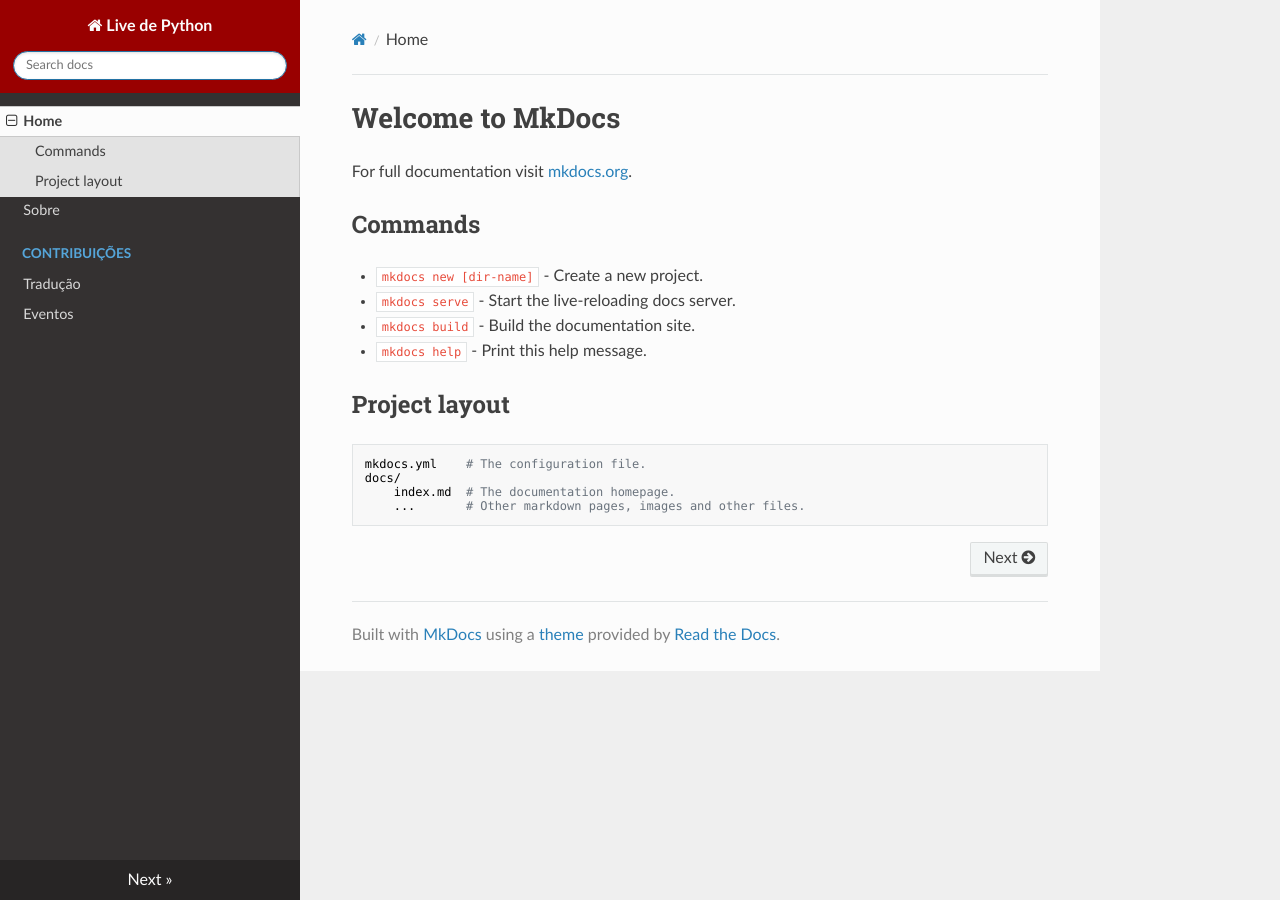
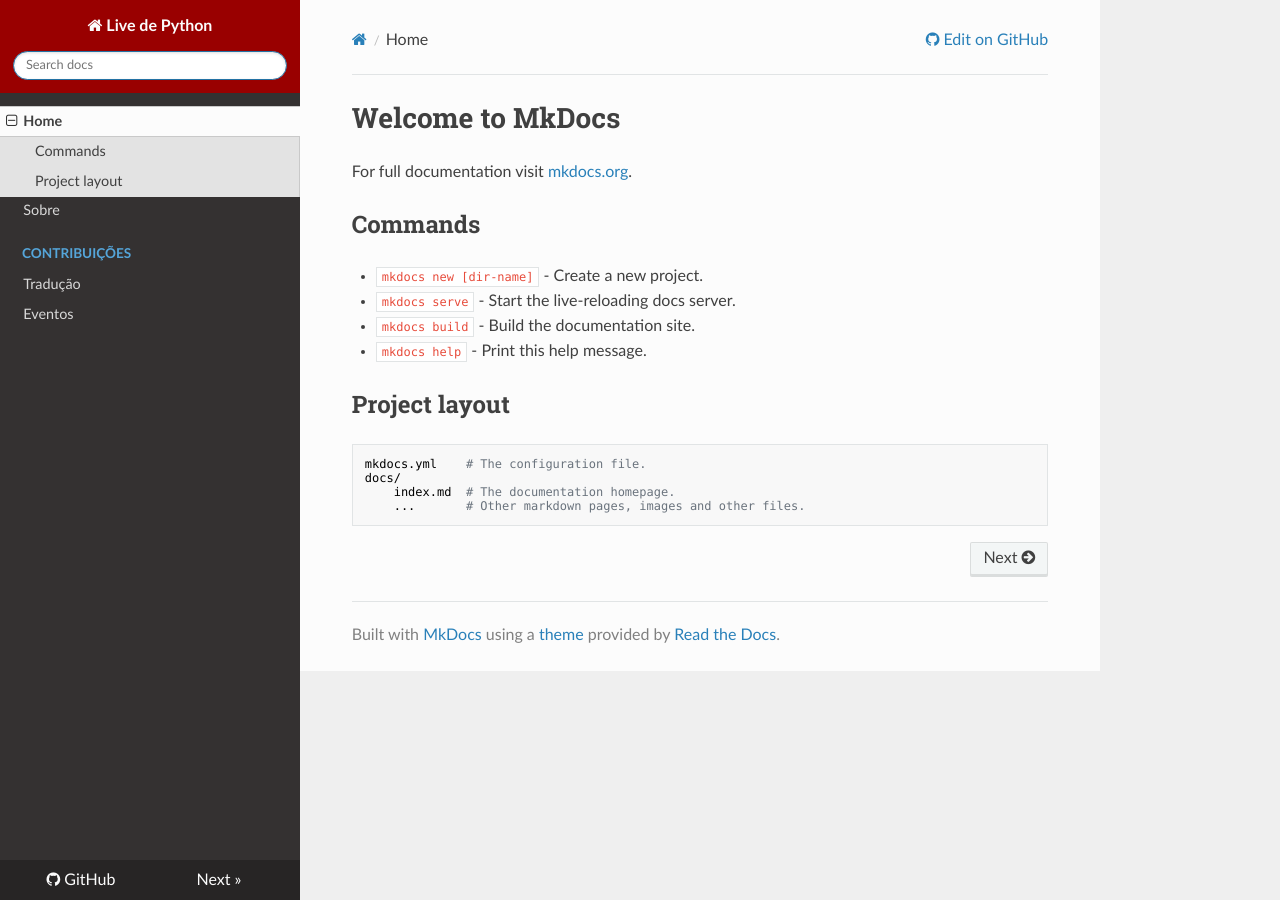
Before and after one commit to python-marcus-mariano/Tutorial-documentation-with-mkdocs-live-91, an MkDocs documentation site: the page built from docs/index.md, in a window 1280 px wide. Built offline with MkDocs 1.6.1, drawn with Linux system fonts in a browser that asks for light colours; nearby versions of some CDN libraries; some of the changed lines change nothing that is shown.

Commit message:
Add GitHub link to mkdocs file

```diff
--- a/mkdocs.yml
+++ b/mkdocs.yml
@@ -10,6 +10,8 @@ theme: readthedocs
 # theme:
 #   name: material
 
+repo_url: https://github.com/python-marcus-mariano/Tutorial-documentation-with-mkdocs-live-91/tree/master
+
 nav:
   - Home: index.md
   - Sobre: sobre.md
```
